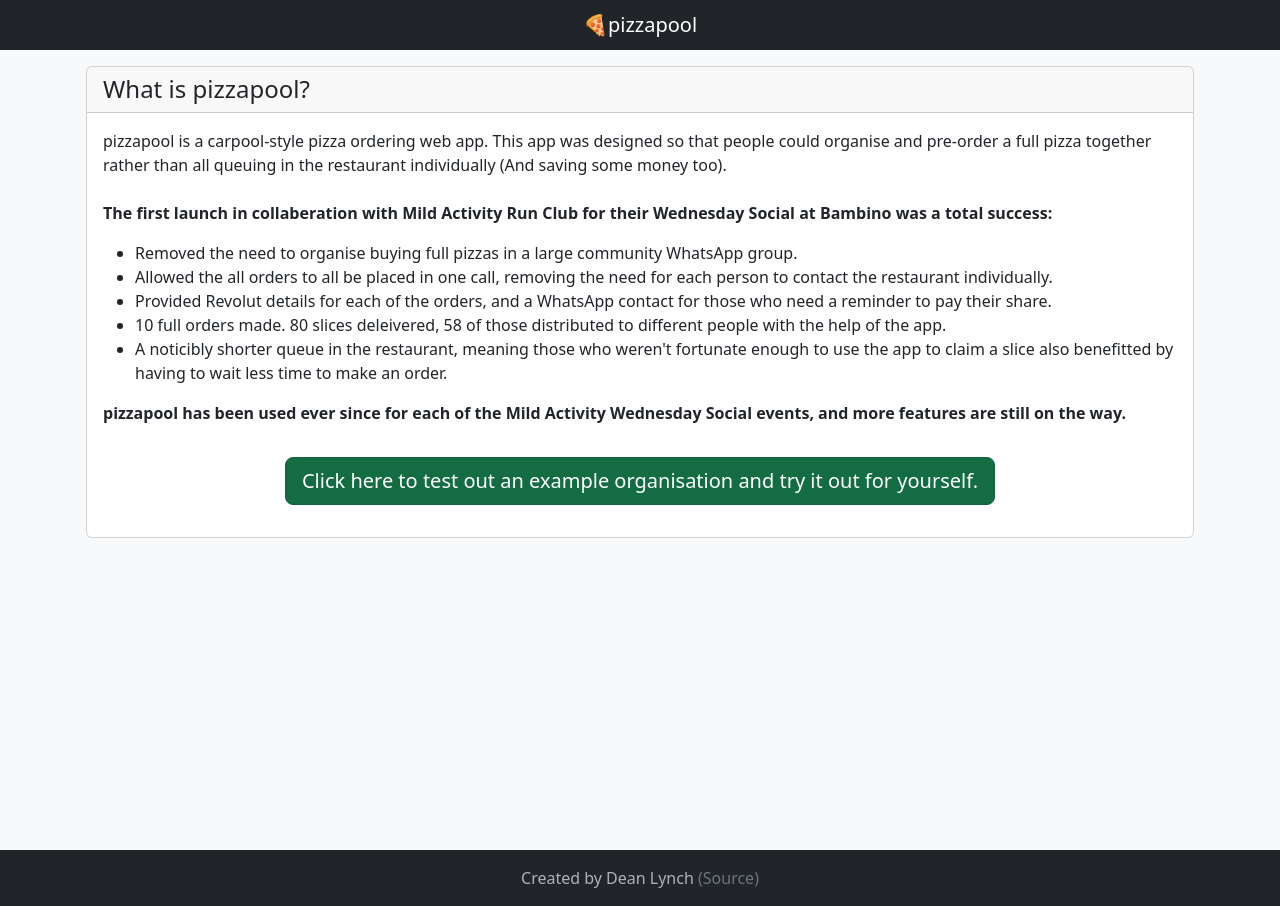
After one commit to lynchdean/pizzapool, a Django app: template events/templates/events/homepage.html in a window 1280 px wide. The commit adds this page. Run offline with Django 5.2, Linux system fonts and the light colour scheme; the template is opened without the code that fills it, so the values that code supplies are empty; some libraries are stand-ins or nearby versions.

Commit message:
Add homepage template, view and urls

```diff
--- /dev/null
+++ b/events/templates/events/homepage.html
@@ -0,0 +1,45 @@
+<!--# events/templates/events/homepage.html-->
+{% extends "./main_template.html" %}
+
+{% block content %}
+<div class="container p-3">
+    <div class="card">
+        <div class="card-header h4">What is pizzapool?</div>
+        <div class="card-body">
+            <p>
+                pizzapool is a carpool-style pizza ordering web app.
+
+                This app was designed so that people could organise and pre-order a full pizza together rather than all
+                queuing in the restaurant individually (And saving some money too).
+                <br><br>
+                <strong>The first launch in collaberation with Mild Activity Run Club for their Wednesday Social at Bambino was
+                    a total success:</strong>
+
+                <ul>
+                    <li>Removed the need to organise buying full pizzas in a large community WhatsApp group.</li>
+                    <li>Allowed the all orders to all be placed in one call, removing the need for each person to contact the
+                        restaurant individually.</li>
+                    <li>Provided Revolut details for each of the orders, and a WhatsApp contact for those who need a reminder to
+                        pay their share.</li>
+                    <li>10 full orders made. 80 slices deleivered, 58 of those distributed to different people with the help of
+                        the app.</li>
+                    <li>A noticibly shorter queue in the restaurant, meaning those who weren't fortunate enough to use the app
+                        to claim a slice also benefitted by having to wait less time to make an order.</li>
+                </ul>
+
+                <strong>pizzapool has been used ever since for each of the Mild Activity Wednesday Social events, and more features are still on the way.</strong>
+            </p>
+            <div class="card-body text-center">
+                <a class="btn btn-success btn-lg active" role="button" aria-pressed="true"
+                   href="{% url 'events:org-detail' 'example' %}"
+                   id="orgs">
+                    Click here to test out an example organisation and try it out for yourself.
+                </a>
+            </div>
+
+        </div>
+    </div>
+</div>
+
+
+{% endblock %}
--- a/events/templates/events/main_template.html
+++ b/events/templates/events/main_template.html
@@ -18,7 +18,7 @@
 <nav class="navbar navbar-dark bg-dark">
     <div class="container-fluid">
         <span class="navbar-brand mx-auto mb-0 h1">
-            <a class="text-reset text-decoration-none" href="{% url 'events:org-index' %}">🍕pizzapool</a>
+            <a class="text-reset text-decoration-none" href="{% url 'events:home' %}">🍕pizzapool</a>
         </span>
     </div>
 </nav>
--- a/events/urls.py
+++ b/events/urls.py
@@ -1,11 +1,10 @@
-from django.shortcuts import redirect
 from django.urls import path
 
 from . import views
 
 app_name = "events"
 urlpatterns = [
-    path('', lambda request: redirect('orgs/', permanent=True)),
+    path('', views.HomePage.as_view(), name='home'),
     path('events_access/', views.EventsAccessView.as_view(), name='events-access'),
     path('stats/', views.PizzaOrderStatsView.as_view(), name='stats'),
     path("orgs/", views.OrgIndexView.as_view(), name="org-index"),
```
Also changed, not shown: events/views.py (+5 -3 lines).
